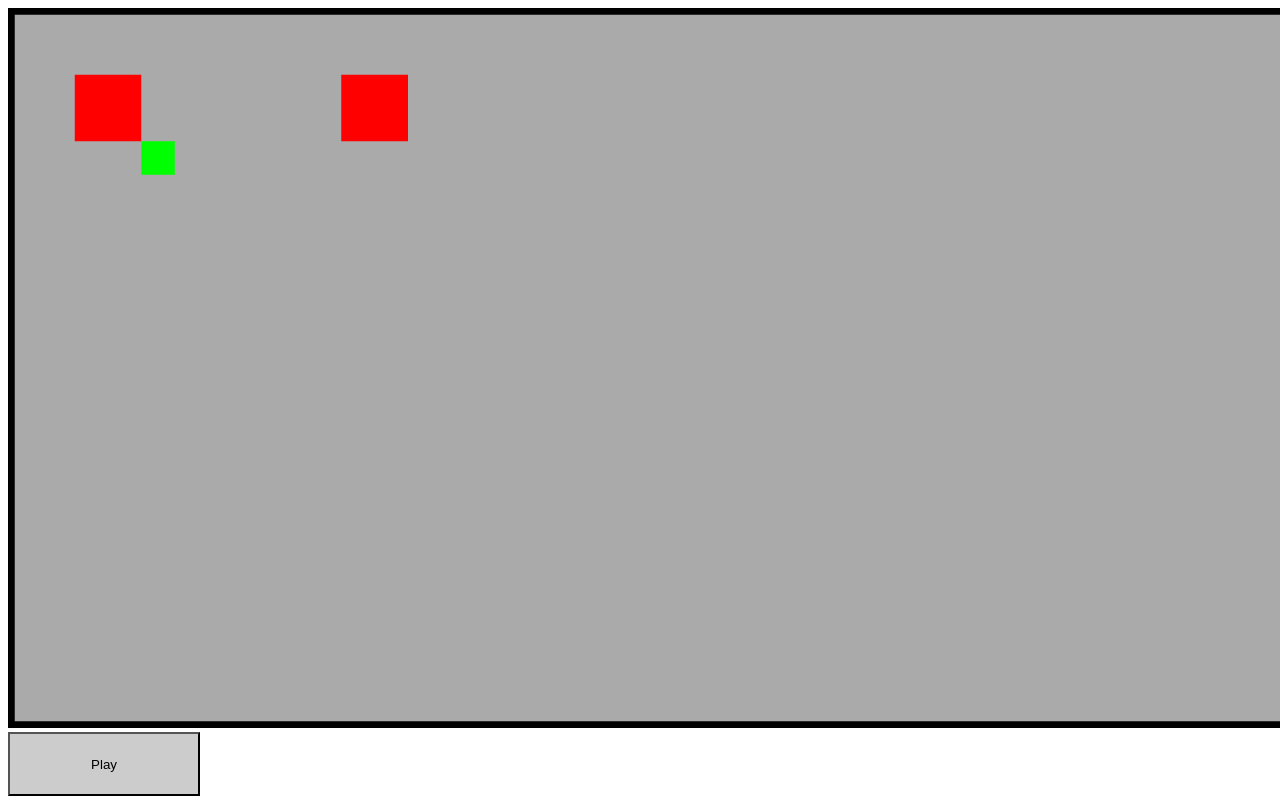
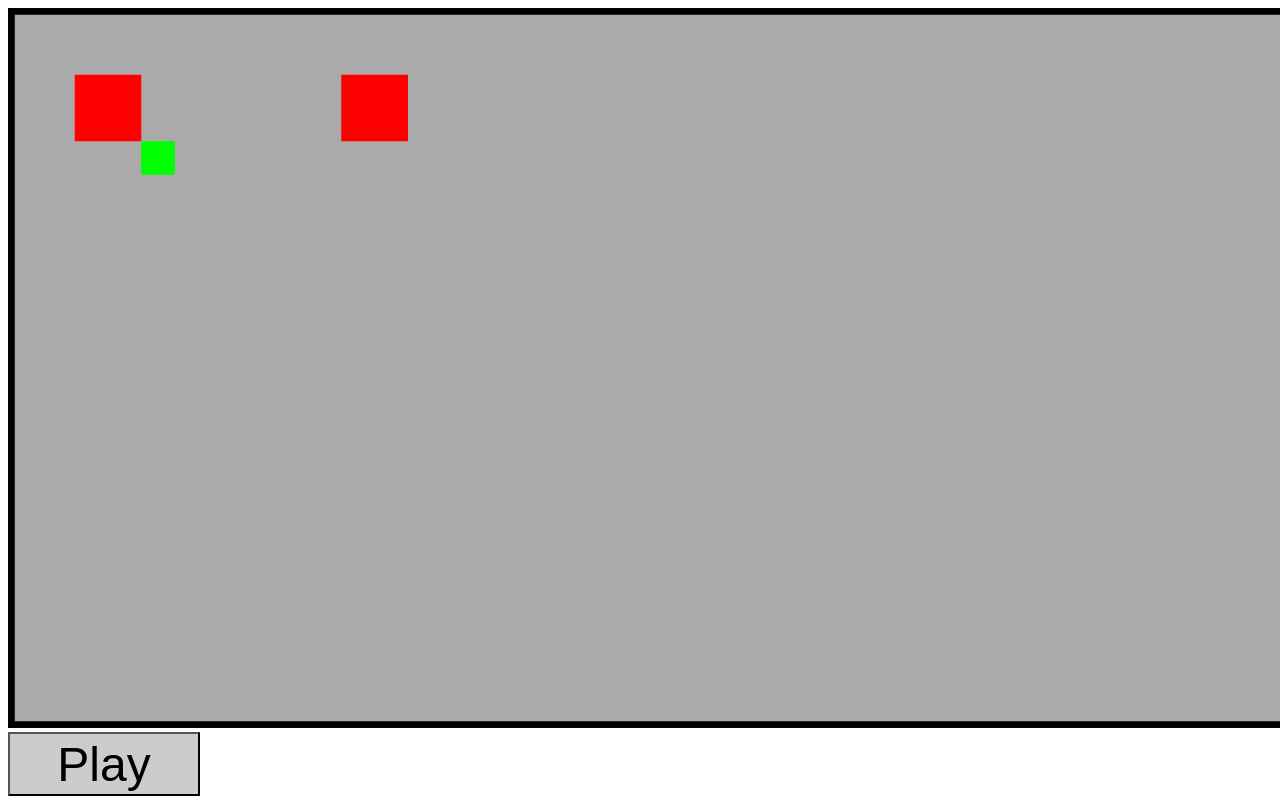
Before and after one commit to Ipsedo/AngryJS, a plain HTML site: page index.html in a window 1280 px wide. Drawn offline with Linux system fonts and the light colour scheme.

Commit message:
changé style button

```diff
--- a/style.css
+++ b/style.css
@@ -7,9 +7,11 @@ canvas {
 }
 
 button {
-    width: 100vw;
-    height: 30vw;
+    display: inline-block;
+    width: 25vw;
+    height: 8vw;
     max-height: 8vh;
     max-width: 24vh;
+    font-size: 6vh;
     background-color: #CCCCCC;
 }
```
